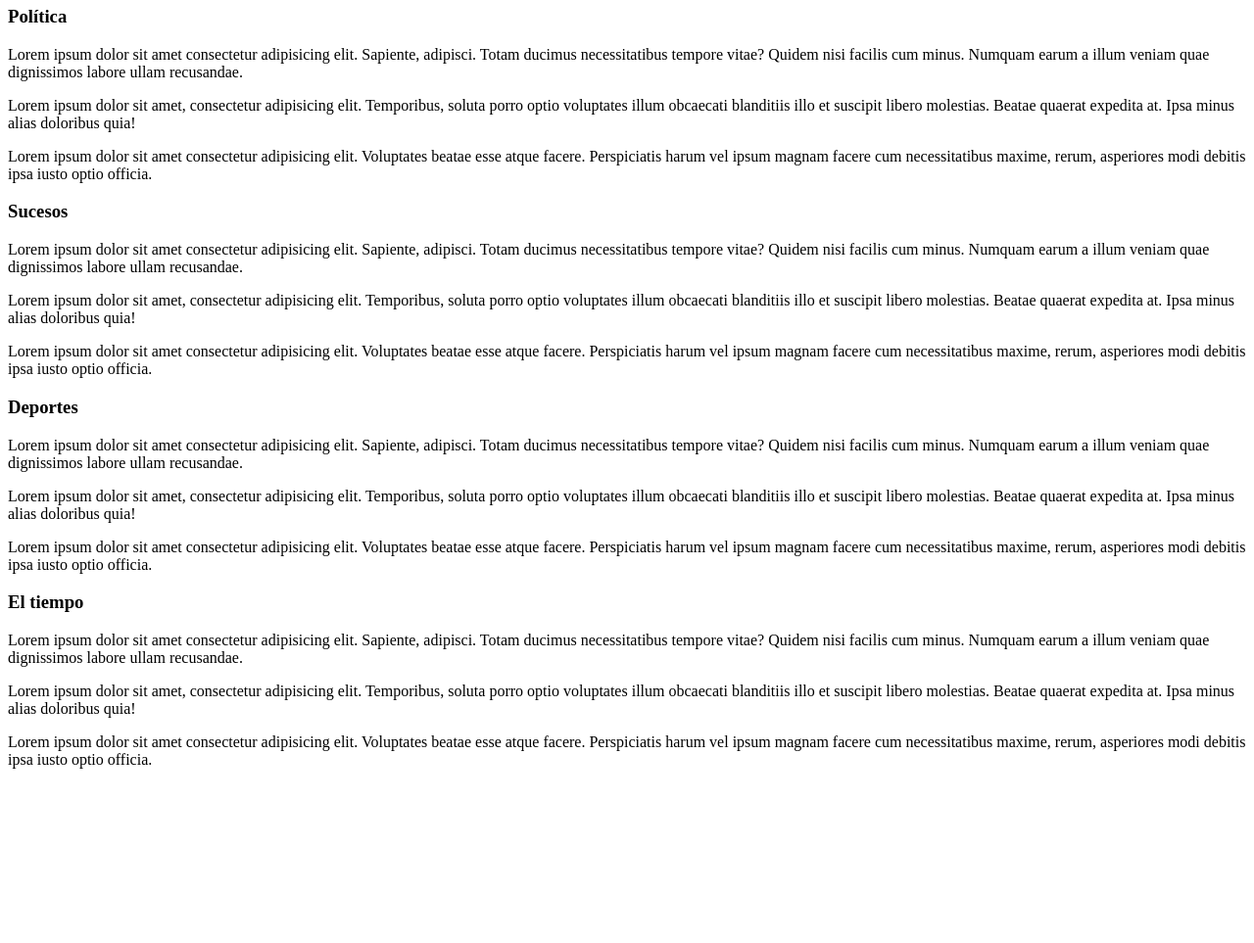
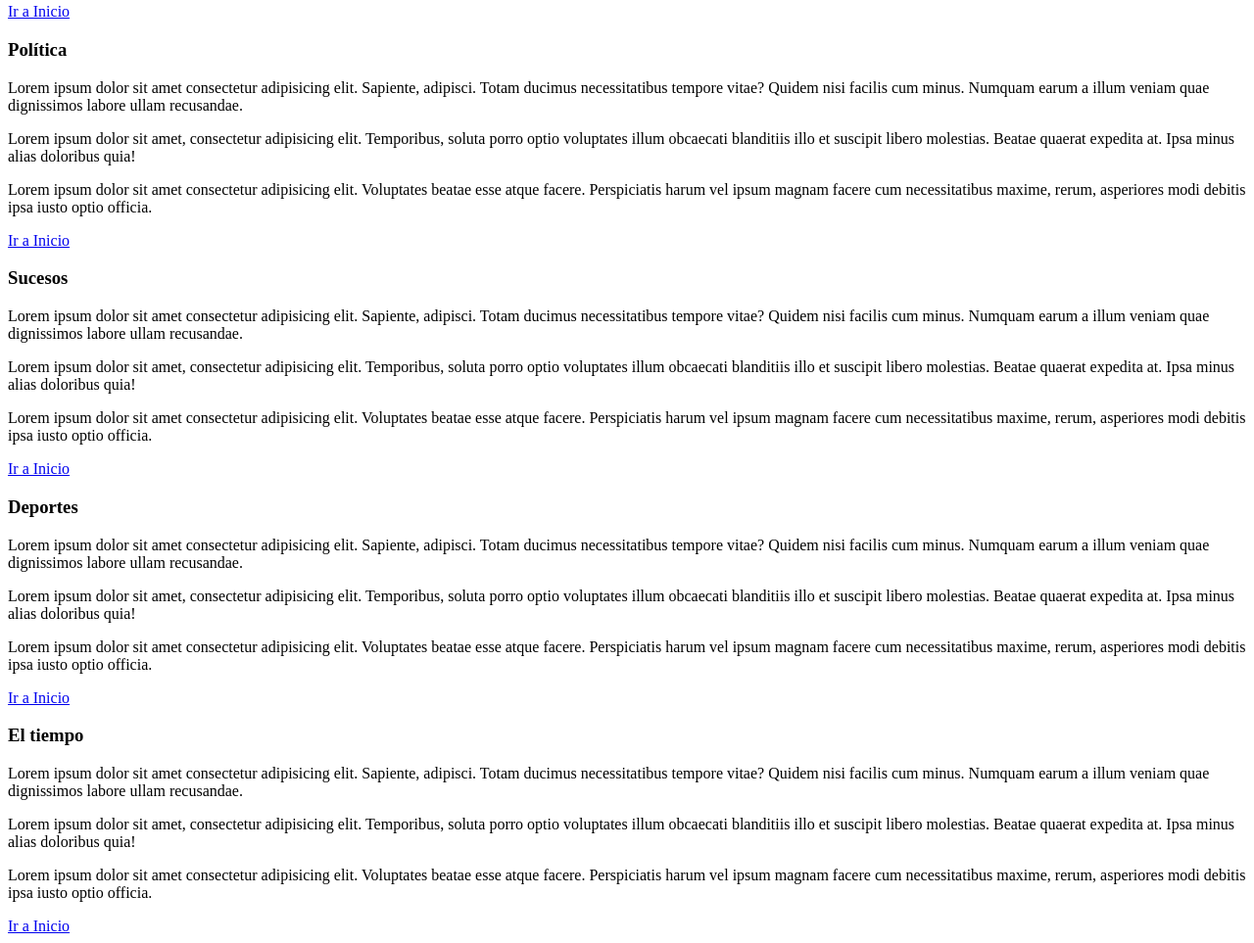
Before and after one commit to adela89calzada/enlaces-marcadores, a plain HTML site: page index.html in a window 1280 px wide. Shown: the part 357-1320 px from the top of the page at 98% size. Before the commit the page ends 1158 px from the top, so only its background shows below. Drawn offline with Linux system fonts and the light colour scheme.

Commit message:
version2 con vuelta a inicio

```diff
--- a/index.html
+++ b/index.html
@@ -6,7 +6,7 @@
     <title>Document</title>
 </head>
 <body>
-    <h1>El Periódico de Alcázar</h1>
+    <h1 id="inicio">El Periódico de Alcázar</h1>
     <h2>La información de lo que importa</h2>
     <a href="#actualidad">Actualidad</a>
     <a href="#politica">Política</a>
@@ -19,29 +19,34 @@
     <p>Lorem ipsum dolor sit amet, consectetur adipisicing elit. Temporibus, soluta porro optio voluptates illum obcaecati blanditiis illo et suscipit libero molestias. Beatae quaerat expedita at. Ipsa minus alias doloribus quia!
     <p>Lorem ipsum dolor sit amet consectetur adipisicing elit. Voluptates beatae esse atque facere. Perspiciatis harum vel ipsum magnam facere cum necessitatibus maxime, rerum, asperiores modi debitis ipsa iusto optio officia.</p>
     </p>
+    <a href="#inicio">Ir a Inicio</a>
 
     <h3 id="politica">Política</h3>
     <p>Lorem ipsum dolor sit amet consectetur adipisicing elit. Sapiente, adipisci. Totam ducimus necessitatibus tempore vitae? Quidem nisi facilis cum minus. Numquam earum a illum veniam quae dignissimos labore ullam recusandae.</p>
     <p>Lorem ipsum dolor sit amet, consectetur adipisicing elit. Temporibus, soluta porro optio voluptates illum obcaecati blanditiis illo et suscipit libero molestias. Beatae quaerat expedita at. Ipsa minus alias doloribus quia!
     <p>Lorem ipsum dolor sit amet consectetur adipisicing elit. Voluptates beatae esse atque facere. Perspiciatis harum vel ipsum magnam facere cum necessitatibus maxime, rerum, asperiores modi debitis ipsa iusto optio officia.</p>
     </p>
+    <a href="#inicio">Ir a Inicio</a>
 
     <h3 id="sucesos">Sucesos</h3>
     <p>Lorem ipsum dolor sit amet consectetur adipisicing elit. Sapiente, adipisci. Totam ducimus necessitatibus tempore vitae? Quidem nisi facilis cum minus. Numquam earum a illum veniam quae dignissimos labore ullam recusandae.</p>
     <p>Lorem ipsum dolor sit amet, consectetur adipisicing elit. Temporibus, soluta porro optio voluptates illum obcaecati blanditiis illo et suscipit libero molestias. Beatae quaerat expedita at. Ipsa minus alias doloribus quia!
     <p>Lorem ipsum dolor sit amet consectetur adipisicing elit. Voluptates beatae esse atque facere. Perspiciatis harum vel ipsum magnam facere cum necessitatibus maxime, rerum, asperiores modi debitis ipsa iusto optio officia.</p>
     </p>
+    <a href="#inicio">Ir a Inicio</a>
 
     <h3 id="depor">Deportes</h3>
     <p>Lorem ipsum dolor sit amet consectetur adipisicing elit. Sapiente, adipisci. Totam ducimus necessitatibus tempore vitae? Quidem nisi facilis cum minus. Numquam earum a illum veniam quae dignissimos labore ullam recusandae.</p>
     <p>Lorem ipsum dolor sit amet, consectetur adipisicing elit. Temporibus, soluta porro optio voluptates illum obcaecati blanditiis illo et suscipit libero molestias. Beatae quaerat expedita at. Ipsa minus alias doloribus quia!
     <p>Lorem ipsum dolor sit amet consectetur adipisicing elit. Voluptates beatae esse atque facere. Perspiciatis harum vel ipsum magnam facere cum necessitatibus maxime, rerum, asperiores modi debitis ipsa iusto optio officia.</p>
     </p>
+    <a href="#inicio">Ir a Inicio</a>
 
     <h3 id="tiempo">El tiempo</h3>
     <p>Lorem ipsum dolor sit amet consectetur adipisicing elit. Sapiente, adipisci. Totam ducimus necessitatibus tempore vitae? Quidem nisi facilis cum minus. Numquam earum a illum veniam quae dignissimos labore ullam recusandae.</p>
     <p>Lorem ipsum dolor sit amet, consectetur adipisicing elit. Temporibus, soluta porro optio voluptates illum obcaecati blanditiis illo et suscipit libero molestias. Beatae quaerat expedita at. Ipsa minus alias doloribus quia!
     <p>Lorem ipsum dolor sit amet consectetur adipisicing elit. Voluptates beatae esse atque facere. Perspiciatis harum vel ipsum magnam facere cum necessitatibus maxime, rerum, asperiores modi debitis ipsa iusto optio officia.</p>
     </p>
+    <a href="#inicio">Ir a Inicio</a>
 </body>
 </html>
```
